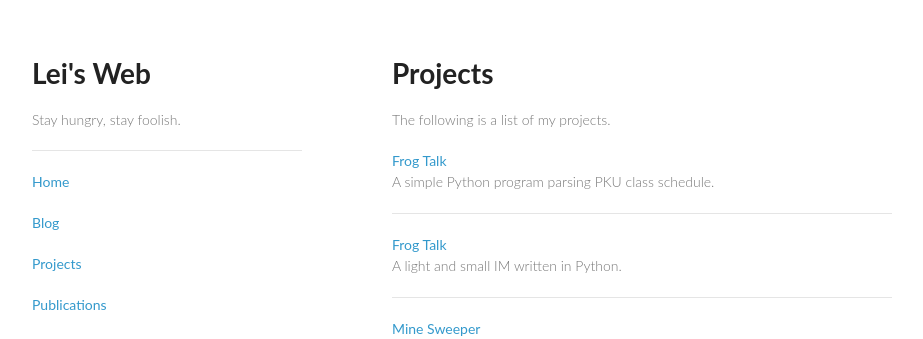
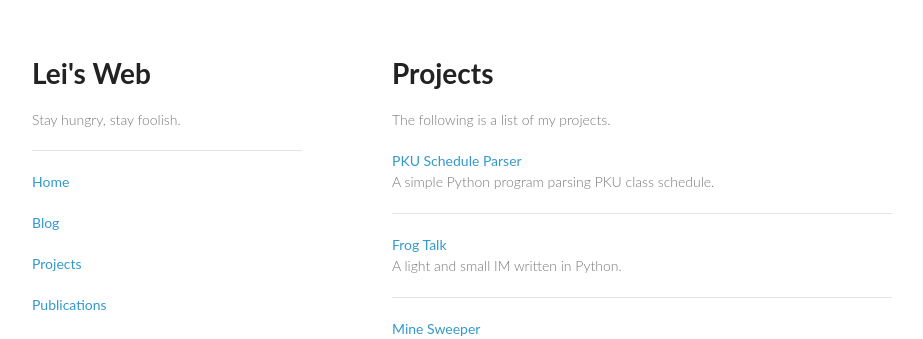
Before and after one commit to yangl1996/homepage, a Jekyll site: the page built from project.html, in a window 1280 px wide. Shown: the top 339 px of the page, without its empty margins (178-1101 px from the left). Built offline with Jekyll 4.4.1, drawn with Linux system fonts in a browser that asks for light colours; some web fonts are replaced.

Commit message:
Update 2015-03-05-Peking-University-Schedule-Parser.md

```diff
--- a/_posts/2015-03-05-Peking-University-Schedule-Parser.md
+++ b/_posts/2015-03-05-Peking-University-Schedule-Parser.md
@@ -1,7 +1,7 @@
 ---
 layout: minimal_project
 project: True
-title: Frog Talk
+title: PKU Schedule Parser
 introduction: A simple Python program parsing PKU class schedule.
 ghlink: https://github.com/yangl1996/schedule-parser
 ---
```
